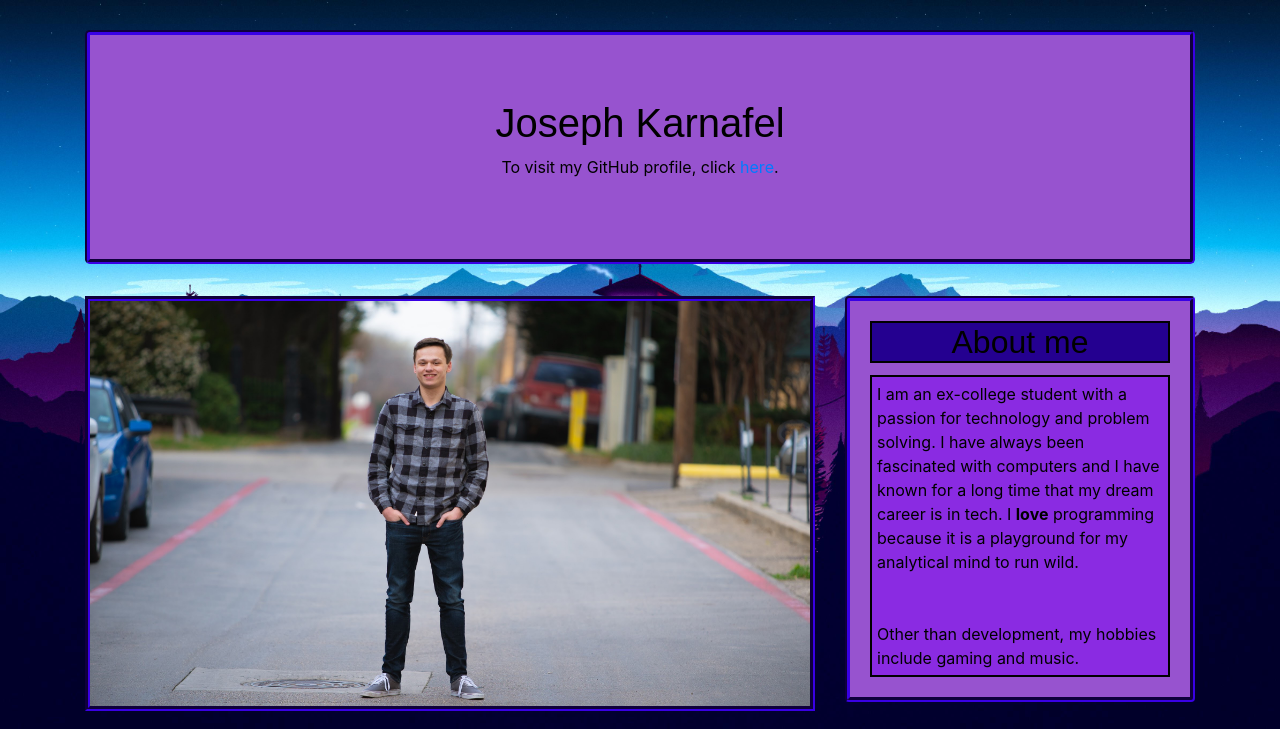
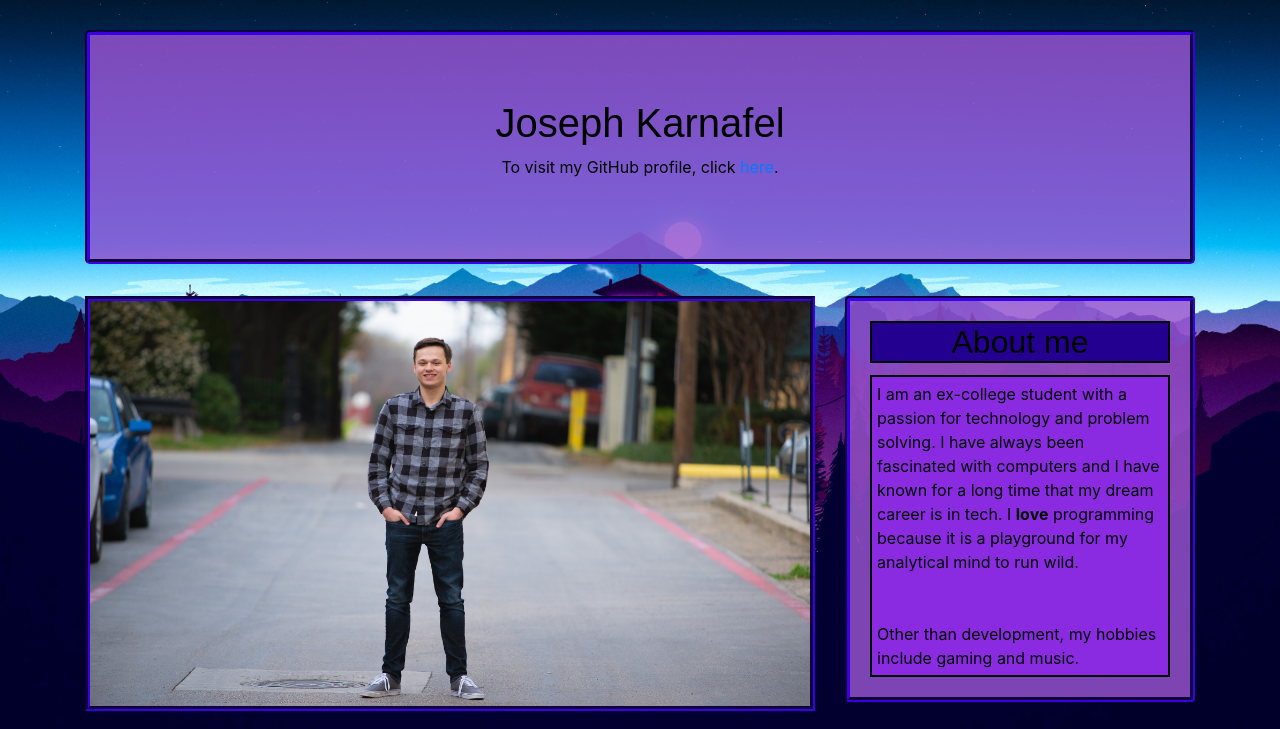
Before and after one commit to Joebenitus/landing-page, a plain HTML site: page index.html in a window 1280 px wide. Shown: the top 729 px of the page. Drawn offline with Linux system fonts and the light colour scheme.

Commit message:
add subtle transparency to card and jumbotron background color

```diff
--- a/css/styles.css
+++ b/css/styles.css
@@ -12,7 +12,7 @@ body {
   border: 5px solid #240090;
   border-style: groove;
   margin-bottom: 30px;
-  background-color: #9753cf;
+  background-color: #9753cfd3;
 }
 
 .card-body h2 {
@@ -32,7 +32,7 @@ body {
 .prof-pic {
   margin-left: auto;
   margin-right: auto;
-  margin-bottom: 20px;
+  margin-bottom: auto;
   width: 100%;
   border: 5px solid #240090;
   border-style: groove;
@@ -44,7 +44,7 @@ body {
   text-align: center;
   border: 5px solid #240090;
   border-style: groove;
-  background-color: #9753cf;
+  background-color: #9753cfd3;
 }
 
 .jumbotron h1 {
```
